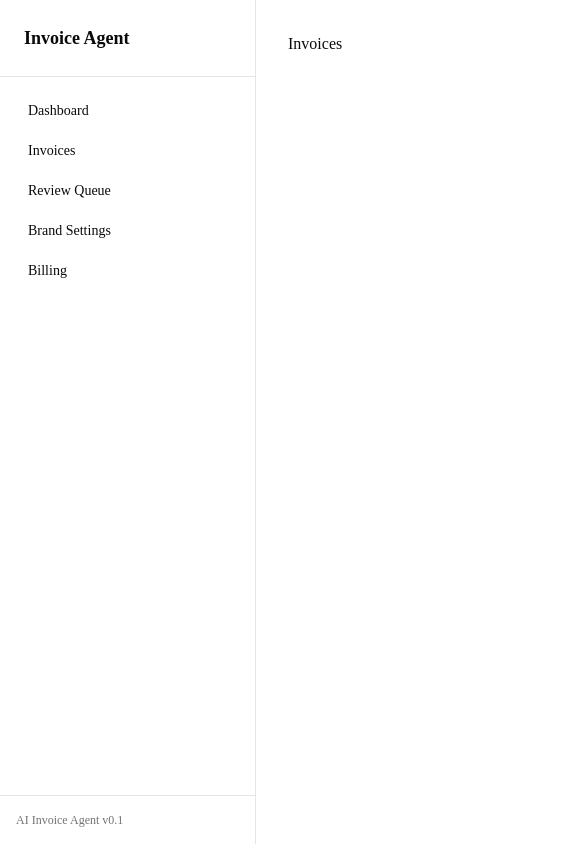
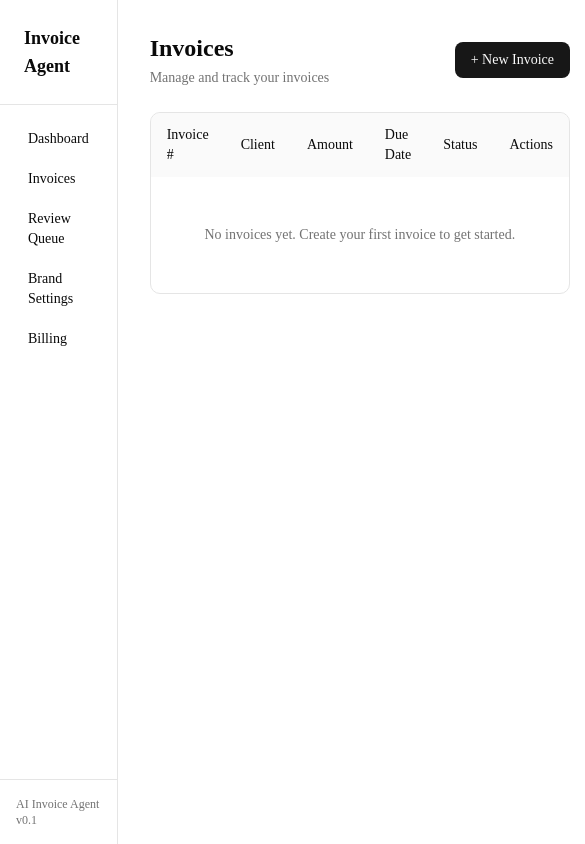
Before and after one commit to sinali10K/ai-invoice-agent, a Next.js app: page /invoices in a window 390 px wide. Shown: the whole page, 585 px wide, since content can reach past the window. Built offline with nearby package versions, Linux system fonts and the light colour scheme.

Commit message:
fix: update schema.prisma for Prisma v7, add resend package

```diff
--- a/app/(dashboard)/dashboard/page.tsx
+++ b/app/(dashboard)/dashboard/page.tsx
@@ -1,7 +1,32 @@
 export default function DashboardPage() {
   return (
-    <div>
-      <h1>Dashboard</h1>
+    <div className="space-y-6">
+      <div>
+        <h1 className="text-2xl font-bold">Dashboard</h1>
+        <p className="text-muted-foreground text-sm mt-1">
+          Overview of your invoice collection activity
+        </p>
+      </div>
+
+      <div className="grid grid-cols-1 md:grid-cols-3 gap-4">
+        <div className="border rounded-lg p-6 space-y-2">
+          <p className="text-sm text-muted-foreground">Total Outstanding</p>
+          <p className="text-3xl font-bold">$0.00</p>
+        </div>
+        <div className="border rounded-lg p-6 space-y-2">
+          <p className="text-sm text-muted-foreground">Overdue Invoices</p>
+          <p className="text-3xl font-bold">0</p>
+        </div>
+        <div className="border rounded-lg p-6 space-y-2">
+          <p className="text-sm text-muted-foreground">Collected This Month</p>
+          <p className="text-3xl font-bold">$0.00</p>
+        </div>
+      </div>
+
+      <div className="border rounded-lg p-6">
+        <h2 className="font-semibold mb-4">Recent Activity</h2>
+        <p className="text-sm text-muted-foreground">No recent activity.</p>
+      </div>
     </div>
   )
 }
--- a/app/(dashboard)/invoices/page.tsx
+++ b/app/(dashboard)/invoices/page.tsx
@@ -1,7 +1,39 @@
 export default function InvoicesPage() {
   return (
-    <div>
-      <h1>Invoices</h1>
+    <div className="space-y-6">
+      <div className="flex items-center justify-between">
+        <div>
+          <h1 className="text-2xl font-bold">Invoices</h1>
+          <p className="text-muted-foreground text-sm mt-1">
+            Manage and track your invoices
+          </p>
+        </div>
+        <button className="px-4 py-2 bg-primary text-primary-foreground text-sm rounded-md hover:bg-primary/90 transition-colors">
+          + New Invoice
+        </button>
+      </div>
+
+      <div className="border rounded-lg overflow-hidden">
+        <table className="w-full text-sm">
+          <thead className="bg-muted/50">
+            <tr>
+              <th className="text-left px-4 py-3 font-medium">Invoice #</th>
+              <th className="text-left px-4 py-3 font-medium">Client</th>
+              <th className="text-left px-4 py-3 font-medium">Amount</th>
+              <th className="text-left px-4 py-3 font-medium">Due Date</th>
+              <th className="text-left px-4 py-3 font-medium">Status</th>
+              <th className="text-left px-4 py-3 font-medium">Actions</th>
+            </tr>
+          </thead>
+          <tbody>
+            <tr>
+              <td colSpan={6} className="text-center py-12 text-muted-foreground">
+                No invoices yet. Create your first invoice to get started.
+              </td>
+            </tr>
+          </tbody>
+        </table>
+      </div>
     </div>
   )
 }
```
Also changed, not shown: 1 other file (tests, documents, lock files or other folders).
